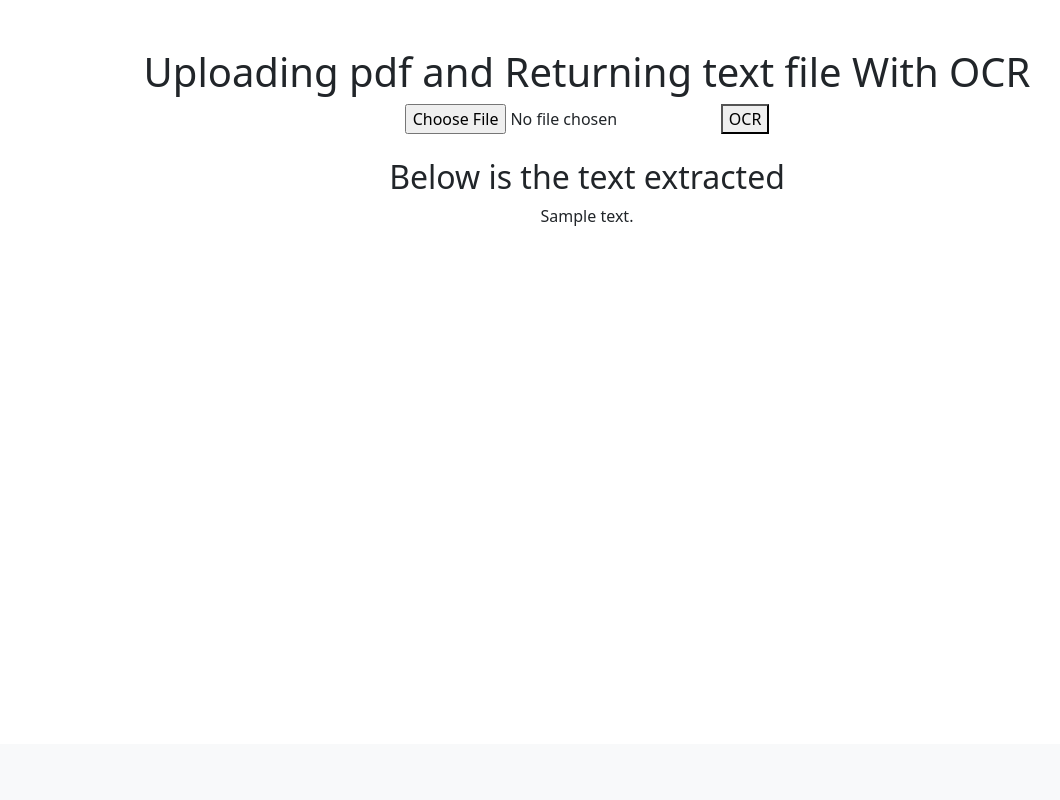
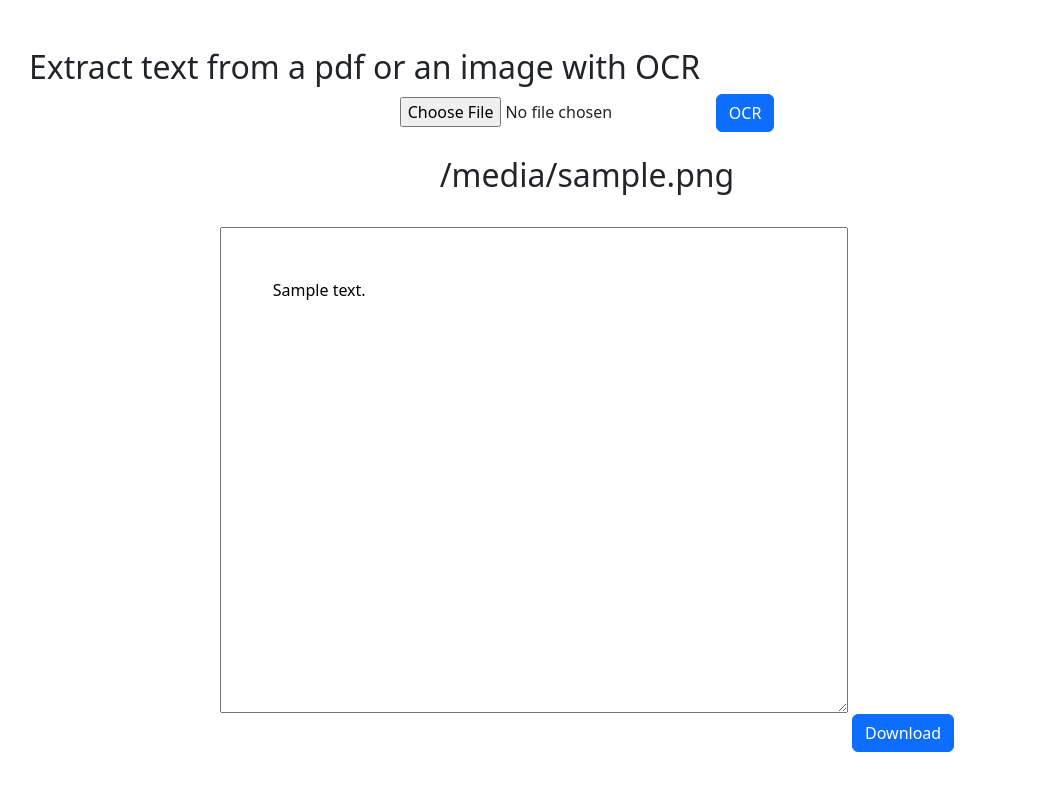
Before and after one commit to rigaswan/FlaskToDoList, a Flask app: template templates/ocr.html in a window 1280 px wide. Shown: the part 56-856 px from the top of the page, without its empty margins (53-1113 px from the left). Before the commit the page ends 282 px from the top, so only its background shows below. Run offline with Flask 3, Linux system fonts and the light colour scheme; a user stored in the database is signed in; the template is opened without the code that fills it: most values are stand-ins (such as "Sample title", 1, 10 or a date in 2020).

Commit message:
completed OCR image

```diff
--- a/app.py
+++ b/app.py
@@ -15,6 +15,13 @@
 # app.config["SESSION_TYPE"] = "filesystem"
 # Session(app)
 
+error404 = '''
+                <!DOCTYPE html>
+                <html lang="en"><head><meta http-equiv="Content-Type" content="text/html; charset=UTF-8"><title>404 Not Found</title>
+                </head><body><h1>Not Found</h1>
+                <p>The requested URL was not found on the server. If you entered the URL manually please check your spelling and try again.</p>
+                </body></html>
+            '''
 
 def get_db_connection():
     conn = sqlite3.connect("TDL.db")
@@ -176,30 +183,32 @@
     if request.method == "POST":
         file = request.files["file"]
         filename = secure_filename(file.filename)
-        file.save("temp.pdf")
+
         if 'file' not in request.files:
            print('No file attached in request')
            return redirect(request.url)
 
         if filename == "":
-            flash(f"Please choose a pdf to uplaod.", category="error")
+            flash(f"Please choose a file to uplaod.", category="error")
             return redirect (request.url)
 
+        if filename[-3:]=="pdf":
+            tempfilename = "temp.pdf"
+        else:
+            tempfilename = f"temp.{filename[-3:]}"
+
+        file.save(tempfilename)
         try:
-            pages = convert_from_path("temp.pdf")
-            # with open("output.txt", 'w', encoding='utf-8') as f:
-            #     for page in pages:
-            #         text = pytesseract.image_to_string(page)
-            #         f.write(text)
-            #         f.write("\n")
+            if filename[-3:]=="pdf":
+                pages = convert_from_path(tempfilename)
+            else:
+                pages = [tempfilename]
+
             text = []
             for page in pages:
                 t = pytesseract.image_to_string(page)
                 text.append(t)
-
-            flash(f"Text in pdf extracted successfully!", category="success")
-            # return send_file("output.txt", as_attachment=True)
-            return render_template("ocr.html", title = "OCR for pdf", text = text)
+            return render_template("ocr.html", title = "OCR for pdf", text = text, filename = filename)
 
         except Exception as e:
             print(f"Error: {str(e)}")
@@ -208,6 +217,14 @@
     else:
         return render_template("ocr.html", title = "OCR for pdf")
 
+@app.route("/OCR/download/<string:filename>",methods=["POST"])
+def text_download(filename):
+    text = request.form.get("textextracted")
+    textfilename = "output.txt"
+    with open(textfilename, 'w', encoding='utf-8') as f:
+        f.write(filename)
+        f.write(text)
+    return send_file(textfilename, as_attachment=True)
 
 @app.route("/eta/<string:station>")
 def eta(station):
@@ -229,5 +246,4 @@
 
 
 if __name__ == "__main__":
-
     app.run(debug=True)
--- a/templates/base.html
+++ b/templates/base.html
@@ -3,7 +3,7 @@
     <head>
         <meta charset="UTF-8">
         <meta name="viewport" content="width=device-width, initial-scale=1, shrink-to-fit=no">
-        <link rel="stylesheet" href="{{url_for('static',filename='css/style.css') }}">
+        <!-- <link rel="stylesheet" href="{{url_for('static',filename='css/style.css') }}"> -->
         <link href="https://cdn.jsdelivr.net/npm/bootstrap@5.2.3/dist/css/bootstrap.min.css" rel="stylesheet" integrity="sha384-rbsA2VBKQhggwzxH7pPCaAqO46MgnOM80zW1RWuH61DGLwZJEdK2Kadq2F9CUG65" crossorigin="anonymous">
         <title>{{title}}</title>
     </head>
--- a/templates/ocr.html
+++ b/templates/ocr.html
@@ -3,22 +3,34 @@
 {% block content %}
 
 {% if session.name %}
+<div class="container">
+    <h2 align="left">Extract text from a pdf or an image with OCR</h2>
 
-<div class="center">
-    <h1> Uploading pdf and Returning text file With OCR</h1>
     <form method="POST" action="/OCR" enctype="multipart/form-data">
-        <input class="ok" type="file" name="file">
-        <button class="op">OCR</button>
+    <div class="form-group">
+        <input class="form-control-file" type="file" name="file">
+        <button class="btn btn-primary">OCR</button>
+    </div>
     </form>
 </div>
 <br>
-<div class="left">
-    <h2> Below is the text extracted</h2>
-    {% for t in text %}
-        {%print(t)%}
+
+<div class="form-group" align="text-center">
+    <form method="POST" action="/OCR/download/{{filename}}" enctype="multipart/form-data">
+        <h2 >{{filename}}</h2>
         <br>
-    {% endfor %}
+        <textarea class="form-outline w-50 mb-4" id="textextracted" name="textextracted" rows="20" spellcheck="true">
+            {% for t in text %}
+            {%print(t)%}
+            {% endfor %}
+        </textarea>
+
+
+        <button type="submit" class="btn btn-primary">Download</button>
+    </form>
 </div>
+
+
 
 
 {% else%}
```
Also changed, not shown: test.db (deleted).
